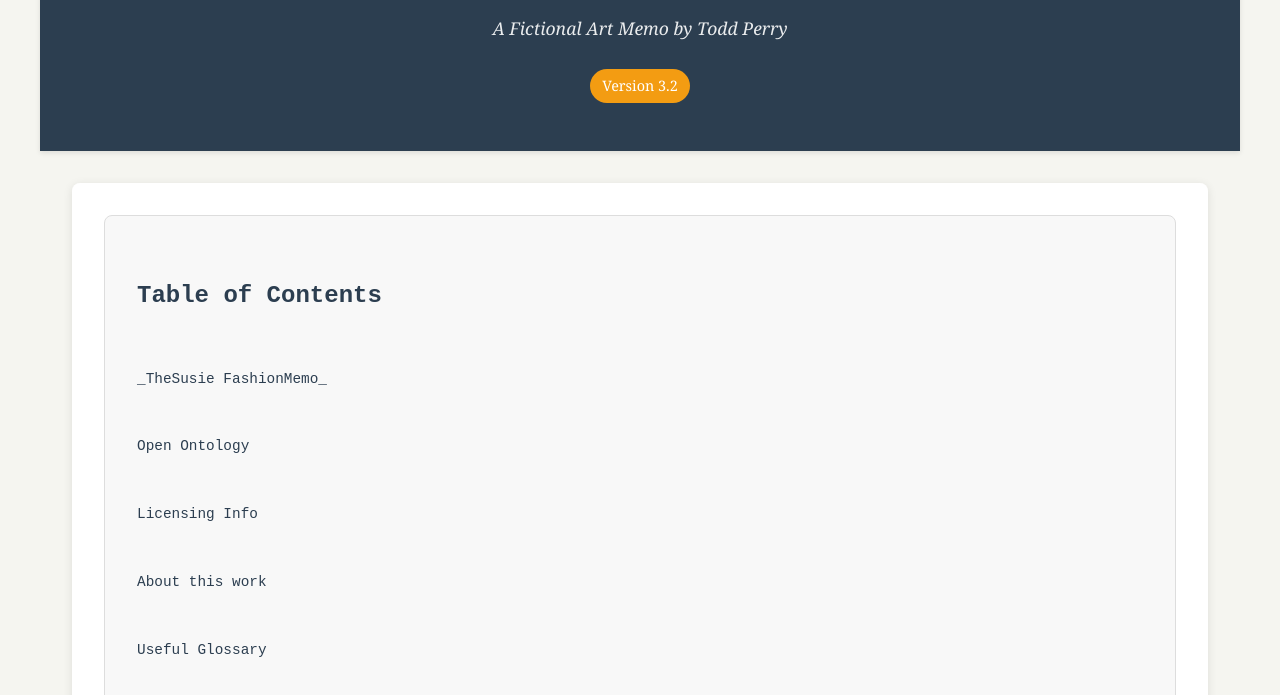
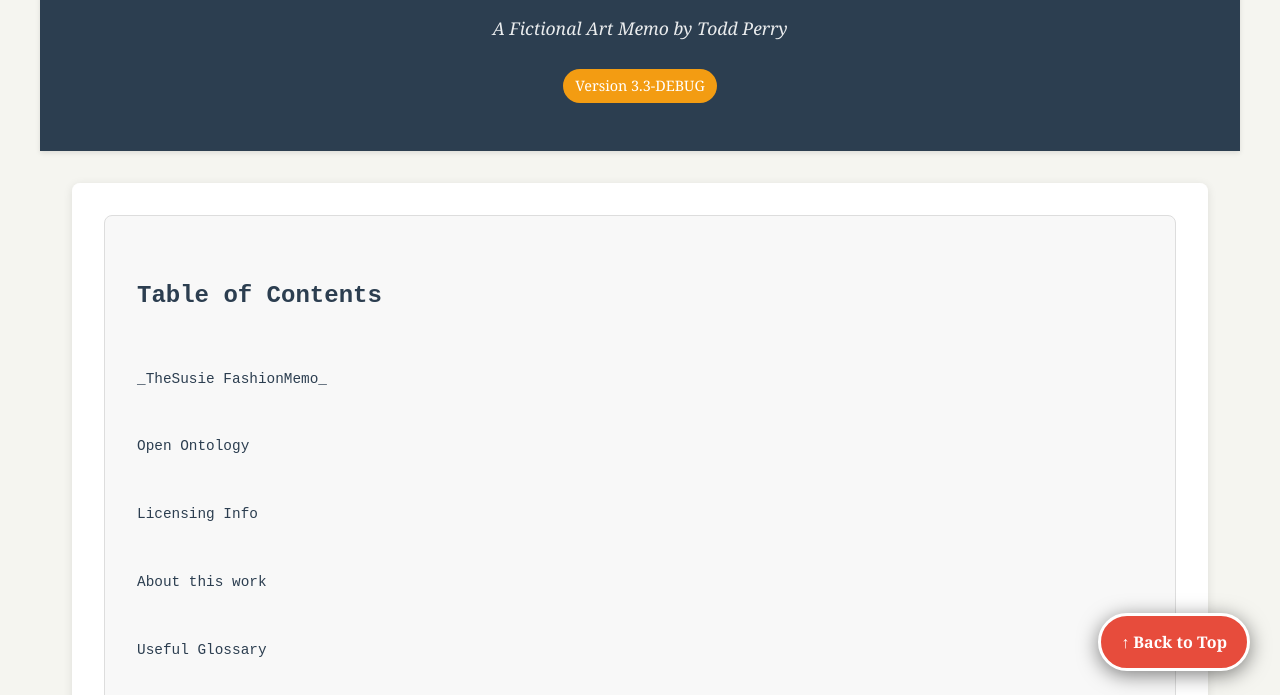
Before and after one commit to tperry256/thesusie-zine, a plain HTML site: page index.html in a window 1280 px wide. Shown: the part 99-794 px from the top of the page. Drawn offline with Linux system fonts and the light colour scheme.

Commit message:
v3.3-DEBUG: Add debugging for back to top button
- Made button always visible with bright red color for testing
- Added console.log statements to track button creation
- Increased z-index to 9999 and added white border
- Disabled scroll-based show/hide temporarily
- This will help identify if button is being created at all

```diff
--- a/index.html
+++ b/index.html
@@ -3,15 +3,15 @@
 <head>
     <meta charset="UTF-8">
     <meta name="viewport" content="width=device-width, initial-scale=1.0">
-    <title>TheSusie FashionMemo - v3.2</title>
-    <link rel="stylesheet" href="styles.css?v=3.2">
+    <title>TheSusie FashionMemo - v3.3-DEBUG</title>
+    <link rel="stylesheet" href="styles.css?v=3.3">
 </head>
 <body>
     <div class="container">
         <header>
             <h1>TheSusie FashionMemo</h1>
             <p class="subtitle">A Fictional Art Memo by Todd Perry</p>
-            <p class="version">Version 3.2</p>
+            <p class="version">Version 3.3-DEBUG</p>
         </header>
 
         <main>
--- a/script.js
+++ b/script.js
@@ -130,51 +130,70 @@ document.addEventListener('DOMContentLoaded', function() {
         });
     }
 
-    // Create and add back to top button
+    // Create and add back to top button - ALWAYS VISIBLE FOR TESTING
+    console.log('Creating back to top button...');
     const backToTopBtn = document.createElement('button');
     backToTopBtn.innerHTML = '↑ Back to Top';
     backToTopBtn.id = 'back-to-top';
-    backToTopBtn.style.display = 'none';
 
     // Apply styles directly to ensure visibility
     backToTopBtn.style.position = 'fixed';
     backToTopBtn.style.bottom = '30px';
     backToTopBtn.style.right = '30px';
-    backToTopBtn.style.backgroundColor = '#2c3e50';
+    backToTopBtn.style.backgroundColor = '#e74c3c'; // RED for visibility
     backToTopBtn.style.color = 'white';
-    backToTopBtn.style.border = 'none';
+    backToTopBtn.style.border = '3px solid #fff';
     backToTopBtn.style.padding = '15px 20px';
     backToTopBtn.style.borderRadius = '50px';
     backToTopBtn.style.cursor = 'pointer';
-    backToTopBtn.style.fontSize = '14px';
-    backToTopBtn.style.boxShadow = '0 2px 10px rgba(0,0,0,0.3)';
-    backToTopBtn.style.zIndex = '1000';
+    backToTopBtn.style.fontSize = '16px';
+    backToTopBtn.style.fontWeight = 'bold';
+    backToTopBtn.style.boxShadow = '0 4px 20px rgba(0,0,0,0.5)';
+    backToTopBtn.style.zIndex = '9999';
     backToTopBtn.style.fontFamily = 'Georgia, serif';
+    backToTopBtn.style.display = 'block'; // ALWAYS VISIBLE FOR NOW
+    backToTopBtn.style.transition = 'all 0.3s ease';
 
     document.body.appendChild(backToTopBtn);
+    console.log('Back to top button added to body');
 
-    // Show/hide back to top button based on scroll
-    window.addEventListener('scroll', function() {
-        if (window.pageYOffset > 200) {
-            backToTopBtn.style.display = 'block';
-        } else {
-            backToTopBtn.style.display = 'none';
+    // Test that button is in DOM
+    setTimeout(() => {
+        const testBtn = document.getElementById('back-to-top');
+        console.log('Button in DOM:', testBtn ? 'YES' : 'NO');
+        if (testBtn) {
+            console.log('Button styles:', window.getComputedStyle(testBtn).display);
         }
-    });
+    }, 1000);
+
+    // Show/hide back to top button based on scroll (DISABLED FOR TESTING)
+    // window.addEventListener('scroll', function() {
+    //     console.log('Scroll position:', window.pageYOffset);
+    //     if (window.pageYOffset > 200) {
+    //         backToTopBtn.style.display = 'block';
+    //         console.log('Showing button');
+    //     } else {
+    //         backToTopBtn.style.display = 'none';
+    //         console.log('Hiding button');
+    //     }
+    // });
 
     // Back to top button click handler
     backToTopBtn.addEventListener('click', function() {
+        console.log('Back to top button clicked!');
         window.scrollTo({ top: 0, behavior: 'smooth' });
     });
 
     // Hover effects
     backToTopBtn.addEventListener('mouseenter', function() {
+        console.log('Button hover enter');
         this.style.backgroundColor = '#3498db';
         this.style.transform = 'translateY(-2px)';
     });
 
     backToTopBtn.addEventListener('mouseleave', function() {
-        this.style.backgroundColor = '#2c3e50';
+        console.log('Button hover leave');
+        this.style.backgroundColor = '#e74c3c';
         this.style.transform = 'translateY(0)';
     });
 
```
